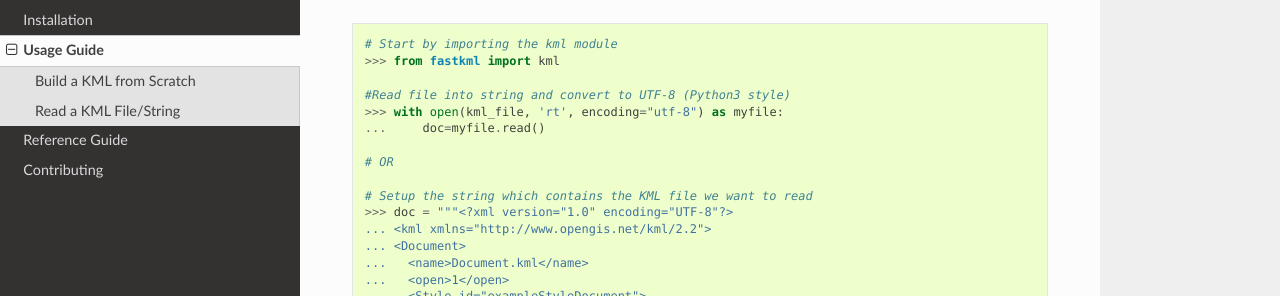
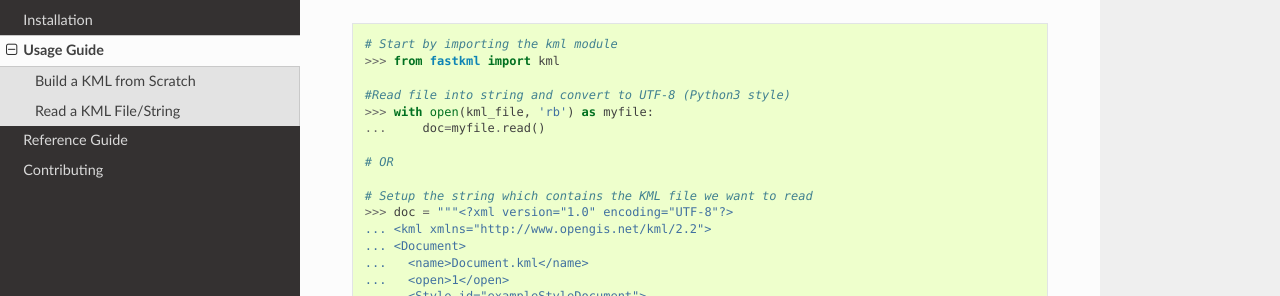
Before and after one commit to cleder/fastkml, a Sphinx documentation site: the page built from docs/usage_guide.rst, in a window 1280 px wide and 900 px high, scrolled down 1638 px. Shown: the part 155-451 px from the top of the window. Built offline with Sphinx 7.4.7 and the Read the Docs theme 2.0.0, drawn with Linux system fonts in a browser that asks for light colours.

Commit message:
Remove mistake from the usage_guide.rst

```diff
--- a/docs/usage_guide.rst
+++ b/docs/usage_guide.rst
@@ -104,7 +104,7 @@ You can create a KML object by reading a KML file as a string
     >>> from fastkml import kml
 
     #Read file into string and convert to UTF-8 (Python3 style)
-    >>> with open(kml_file, 'rt', encoding="utf-8") as myfile:
+    >>> with open(kml_file, 'rb') as myfile:
     ...     doc=myfile.read()
 
     # OR
```
